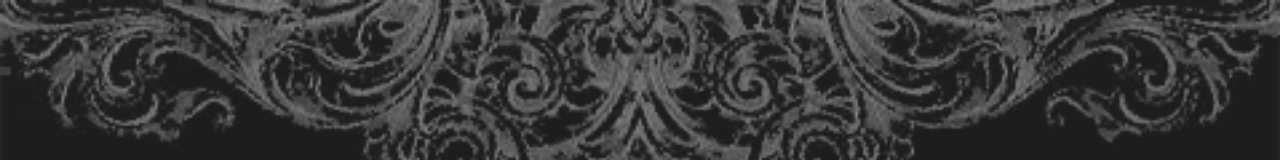
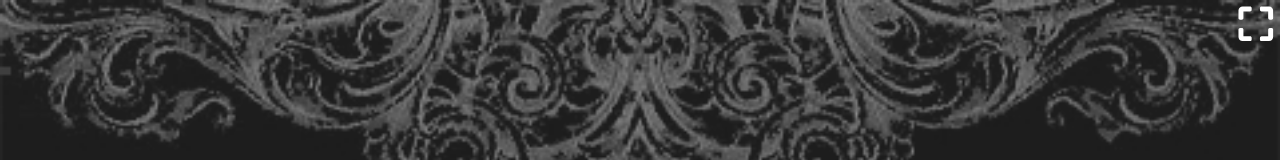
Before and after one commit to nick1n/heat, a Vue app: page /#/hunts in a window 1280 px wide. Shown: the top 160 px of the page. Built offline with nearby package versions, Linux system fonts and the light colour scheme; a web font is replaced by a local one.

Commit message:
added fullscreen button

```diff
--- a/src/views/HuntsView.vue
+++ b/src/views/HuntsView.vue
@@ -1,10 +1,10 @@
 <script setup lang="ts">
-import { useTitle } from '@vueuse/core';
+import { useFullscreen, useTitle } from '@vueuse/core';
 import { computed, onMounted, ref } from 'vue';
 
 useTitle('KD:M Hunt Events')
 
-const card = ref(0)
+const card = ref(1)
 const showCard = ref(false)
 const showBack = ref(false)
 
@@ -65,12 +65,12 @@ function click(die: number, i: number) {
   }
 }
 
-onMounted(randomCard)
+const { toggle: toggleFullscreen } = useFullscreen()
 </script>
 
 <template>
   <div
-    class="font-kdm-text flex min-h-svh w-svw items-center justify-center overflow-hidden bg-stone-950 [perspective:1000px]">
+    class="font-kdm-text flex min-h-svh w-full items-center justify-center overflow-hidden bg-stone-950 [perspective:1000px]">
     <div
       class="relative max-h-full w-svw cursor-pointer transition-transform duration-500 [aspect-ratio:958/1504] [transform-style:preserve-3d]"
       :class="{ '[transform:rotateY(180deg)]': showCard }" @click="flip">
@@ -97,9 +97,10 @@ onMounted(randomCard)
       {{ loading ? 'Drawing...' : 'Draw' }}
     </button>
 
-    <div class="fixed inset-0 bottom-0 left-0 right-0 top-0 z-10 overflow-y-auto" :class="showDialog ? '' : 'hidden'"
-      @click="showDialog = false">
-      <dialog class="flex min-h-screen items-center justify-center bg-transparent sm:block sm:p-0">
+    <div class="fixed bottom-0 left-0 right-0 top-0 z-10 overflow-y-auto bg-white/30"
+      :class="showDialog ? '' : 'hidden'" @click="showDialog = false">
+      <dialog
+        class="flex min-h-screen items-center justify-center bg-transparent shadow-lg shadow-stone-950 sm:block sm:p-0">
         <div
           class="relative flex gap-8 rounded-3xl border-2 border-white bg-slate-950 px-10 py-5 text-center text-5xl font-bold">
           <div
@@ -128,5 +129,14 @@ onMounted(randomCard)
       </dialog>
     </div>
 
+    <div class="fixed right-1 top-1">
+      <button @click.prevent="toggleFullscreen" title="Fullscreen">
+        <svg width="2.25rem" height="2.25rem" fill="none" viewBox="0 0 24 24">
+          <path fill="#fff"
+            d="M4 1.5A2.5 2.5 0 0 0 1.5 4v4.5c0 .6.4 1 1 1h1c.6 0 1-.4 1-1v-4h4c.6 0 1-.4 1-1v-1c0-.6-.4-1-1-1H4Zm16 0c1.4 0 2.5 1.1 2.5 2.5v4.5c0 .6-.4 1-1 1h-1a1 1 0 0 1-1-1v-4h-4a1 1 0 0 1-1-1v-1c0-.6.4-1 1-1H20Zm0 21c1.4 0 2.5-1.1 2.5-2.5v-4.5c0-.6-.4-1-1-1h-1a1 1 0 0 0-1 1v4h-4a1 1 0 0 0-1 1v1c0 .6.4 1 1 1H20ZM1.5 20c0 1.4 1.1 2.5 2.5 2.5h4.5c.6 0 1-.4 1-1v-1c0-.6-.4-1-1-1h-4v-4c0-.6-.4-1-1-1h-1a1 1 0 0 0-1 1V20Z" />
+        </svg>
+      </button>
+    </div>
+
   </div>
 </template>
```
